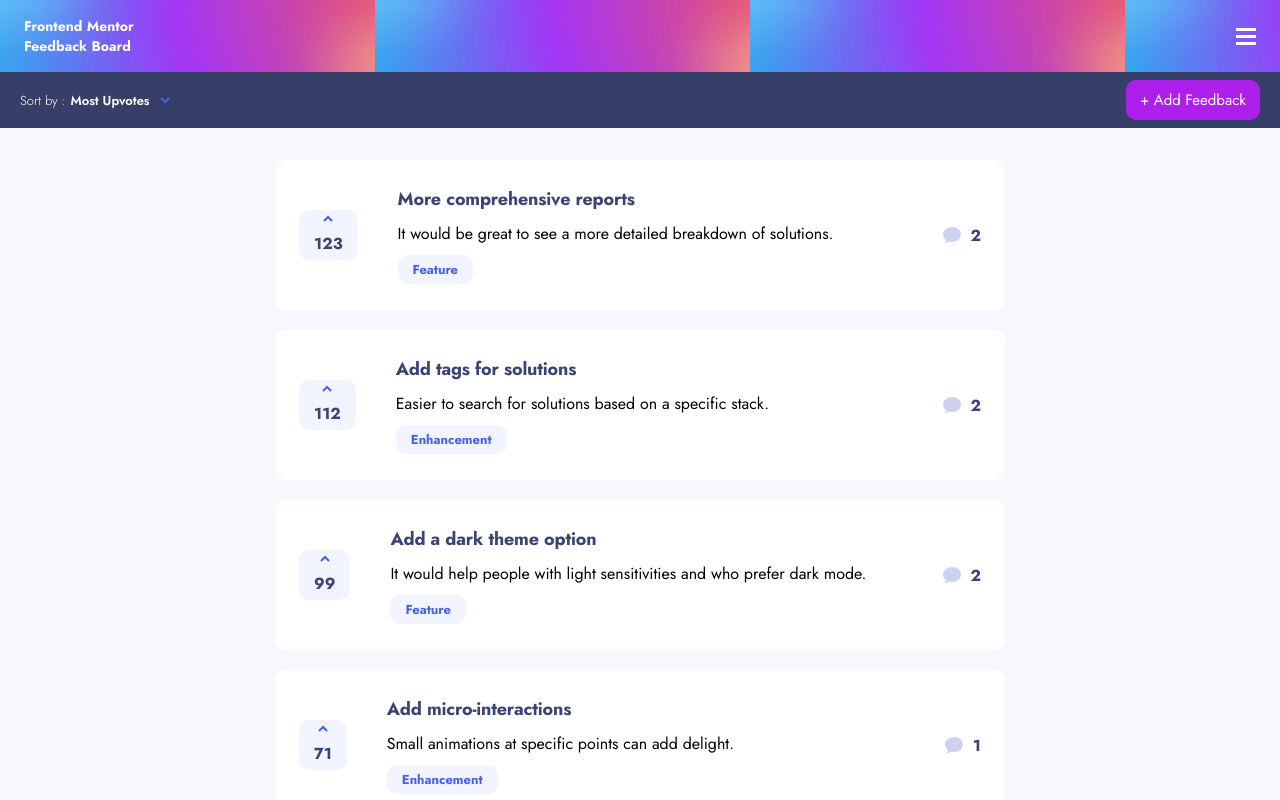
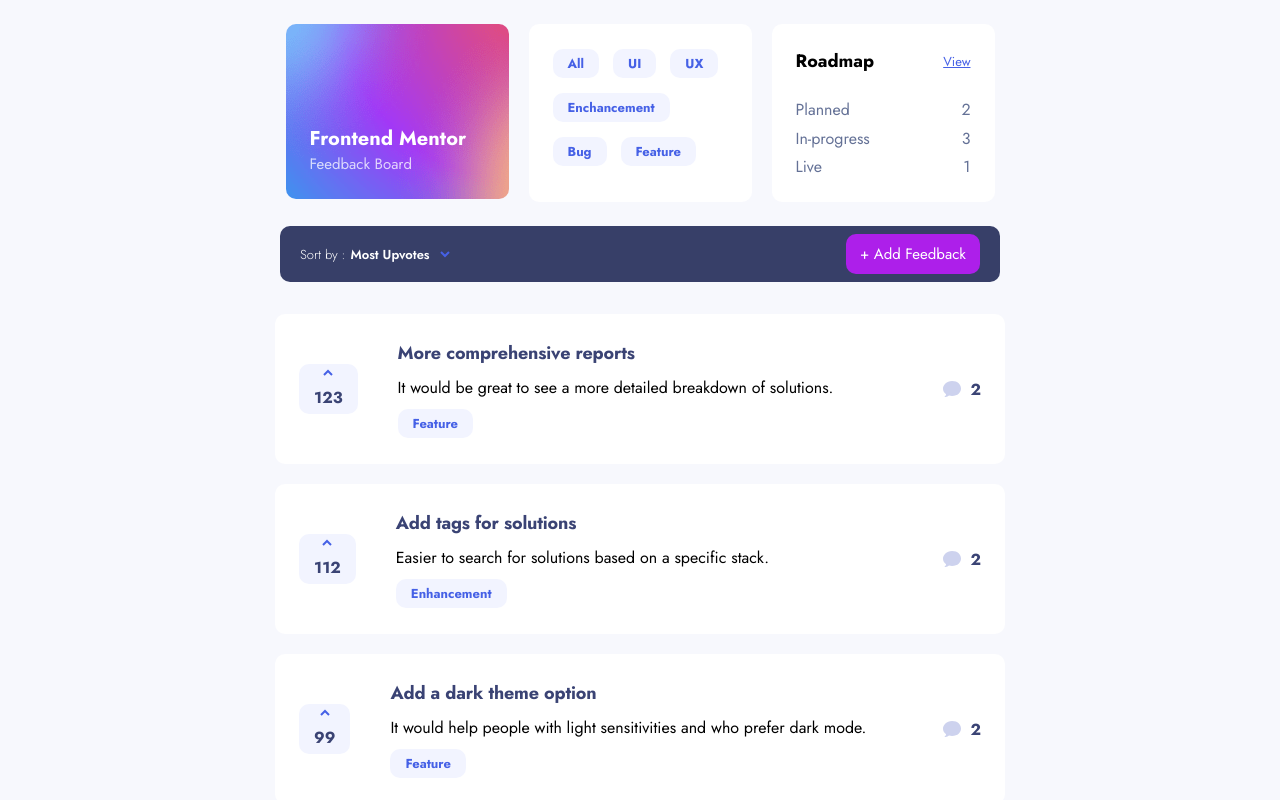
Before and after one commit to JJooaa/feedbackapp, a React (Create React App) app: page /feedbacks in a window 1280 px wide. Shown: the top 800 px of the page. Built offline with nearby package versions, Linux system fonts and the light colour scheme.

Commit message:
do stuff

```diff
--- a/src/App.tsx
+++ b/src/App.tsx
@@ -1,9 +1,10 @@
-import React from "react";
+import React, { useContext, createContext } from "react";
 import "./App.css";
 import Feedbacks from "./pages/Feedbacks/Feedbacks";
 import { BrowserRouter as Router, Routes, Route, Link } from "react-router-dom";
 import FeedbackDetail from "./components/FeedbackDetail/FeedbackDetail";
 import CreateFeedBack from "./pages/CreateFeedBack/CreateFeedBack";
+import data from "./data.json";
 
 const App: React.FC = () => {
   return (
--- a/src/components/Comments/CommentList.tsx
+++ b/src/components/Comments/CommentList.tsx
@@ -8,6 +8,7 @@
   image: string;
 }
 interface Props {
+  setItem?: any;
   comment: {
     content: "string";
     id: number;
@@ -16,7 +17,7 @@
   }[];
 }
 
-const CommentList = ({ comment }: Props) => {
+const CommentList = ({ comment, setItem }: Props) => {
   return (
     <>
       <div className="comments-wrapper">
@@ -26,7 +27,7 @@
             <SingleComment key={index} index={index} item={item} />
           ))}
       </div>
-      <PostComment />
+      <PostComment setItem={setItem} comment={comment} />
     </>
   );
 };
--- a/src/components/Comments/PostComment.tsx
+++ b/src/components/Comments/PostComment.tsx
@@ -1,14 +1,44 @@
-import { useRef, useState } from "react";
+import React, { useRef, useState } from "react";
 import Button from "../Button/Button";
 
-const PostComment = (): JSX.Element => {
+interface User {
+  username: string;
+  name: string;
+  image: string;
+}
+interface Props {
+  setItem: any;
+  comment: {
+    content: "string";
+    id: number;
+    user: User;
+    replies?: {}[];
+  }[];
+}
+const PostComment: React.FC<Props> = ({ setItem, comment }) => {
   const textAreaRef = useRef<HTMLTextAreaElement>(null);
   const [state, setState] = useState<number>(0);
 
   const handleValueChange = (): void => {
     if (textAreaRef.current?.value.length !== undefined) {
-      setState(textAreaRef.current?.value.length);
+      setState(textAreaRef.current.value.length);
     }
+  };
+
+  const onSubmitClick = () => {
+    // setItem((prevState: any) => [
+    //   ...prevState[0].comments,
+    //   {
+    //     id: 12,
+    //     content: "this is a comment",
+    //     user: {
+    //       image: "./assets/user-images/image-jackson.jpg",
+    //       name: "Jackson Barker",
+    //       username: "countryspirit",
+    //     },
+    //   },
+    // ]);
+    setItem({});
   };
 
   return (
@@ -24,7 +54,9 @@
       ></textarea>
       <div>
         <p>{250 - state} characters left</p>
-        <Button text="Post Comment" color="#AD1FEA" link="feedbacks/create" />
+        <span onClick={() => onSubmitClick()}>
+          <Button text="Post Comment" color="#AD1FEA" link="" />
+        </span>
       </div>
     </div>
   );
--- a/src/components/FeedbackDetail/FeedbackDetail.tsx
+++ b/src/components/FeedbackDetail/FeedbackDetail.tsx
@@ -10,6 +10,7 @@
 const FeedbackDetail = () => {
   const { id } = useParams();
   const [item, setItem] = useState<any>(null);
+  console.log(item);
 
   const getItemWithId = useCallback(async () => {
     let item = data.productRequests.filter((item) => item.id === Number(id));
@@ -39,7 +40,7 @@
       </header>
       <main className="main">
         <SuggestionCard item={item[0]} />
-        <CommentList comment={item[0].comments} />
+        <CommentList comment={item[0].comments} setItem={setItem} />
       </main>
     </>
   );
--- a/src/components/SuggestionCard/SuggestionCard.tsx
+++ b/src/components/SuggestionCard/SuggestionCard.tsx
@@ -18,7 +18,6 @@
 
 const SuggestionCard: React.FC<Props> = ({ item }) => {
   const { width } = useWindowSize();
-
   const returnCommentsLength = (commentsArray: object[]): number => {
     return commentsArray === undefined ? 0 : commentsArray.length;
   };
--- a/src/components/menu/menu.scss
+++ b/src/components/menu/menu.scss
@@ -4,11 +4,16 @@
   right: 0;
   bottom: -72px;
   height: 100%;
+  z-index: 50;
   background: rgba(0, 0, 0, 0.5);
   display: flex;
   justify-content: flex-end;
+  @media screen and (min-width: 700px) {
+    position: initial;
+  }
 
   nav {
+    z-index: 100;
     width: 70%;
     background: #f7f8fd;
     height: 100%;
@@ -16,6 +21,11 @@
     flex-direction: column;
     padding: 24px;
     gap: 20px;
+    @media screen and (min-width: 700px) {
+      flex-direction: row;
+      width: 100%;
+      justify-content: center;
+    }
 
     .features-ul {
       list-style-type: none;
@@ -83,3 +93,23 @@
     }
   }
 }
+
+.tablet-logo {
+  width: 223px;
+  height: 175px;
+  display: flex;
+  flex-direction: column;
+  justify-content: flex-end;
+  color: white;
+  border-radius: 10px;
+  padding: 24px;
+  background: url("../../assets/suggestions/tablet/background-header.png");
+  h1 {
+    font-size: 20px;
+  }
+  h2 {
+    font-size: 15px;
+    font-weight: 500;
+    opacity: 0.75;
+  }
+}
--- a/src/components/menu/menu.tsx
+++ b/src/components/menu/menu.tsx
@@ -1,11 +1,12 @@
 import React from "react";
 import "./menu.scss";
 import { Link } from "react-router-dom";
-
+import { useWindowSize } from "usehooks-ts";
 interface Props {
   filteredData: {}[];
 }
 const Menu: React.FC<Props> = ({ filteredData }) => {
+  const { width } = useWindowSize();
   const features: Array<string> = [
     "All",
     "UI",
@@ -26,8 +27,12 @@
   );
 
   return (
-    <div className="wrapper">
+    <div className={width < 700 ? "wrapper" : "wrapper desktop"}>
       <nav>
+        <div className="tablet-logo">
+          <h1>Frontend Mentor</h1>
+          <h2>Feedback Board</h2>
+        </div>
         <ul className="features-ul">
           {features.map((item: string, index: number) => (
             <li key={index}>{item}</li>
--- a/src/pages/CreateFeedBack/createFeedback.scss
+++ b/src/pages/CreateFeedBack/createFeedback.scss
@@ -1,6 +1,7 @@
 .create-container {
   background: white;
   border-radius: 10px;
+  width: 100%;
   max-width: 540px;
   margin: 0 auto;
   display: flex;
--- a/src/pages/Feedbacks/Feedbacks.tsx
+++ b/src/pages/Feedbacks/Feedbacks.tsx
@@ -10,6 +10,7 @@
 import SuggestionCard from "../../components/SuggestionCard/SuggestionCard";
 import data from "../../data.json";
 import OptionList from "../../components/OptionList/OptionList";
+import { useWindowSize } from "usehooks-ts";
 
 const options: Array<string> = [
   "Most Upvotes",
@@ -19,6 +20,7 @@
 ];
 
 const Feedbacks: React.FC = () => {
+  const { width } = useWindowSize();
   const staticData = data.productRequests;
   const [filteredData, setFilteredData] = useState(staticData);
 
@@ -66,10 +68,17 @@
 
   useEffect(() => {
     changeSortBy("Most Upvotes");
+    // eslint-disable-next-line react-hooks/exhaustive-deps
   }, []);
 
   return (
     <>
+      {isHamburgerOpen === true ? (
+        <Menu filteredData={filteredData} />
+      ) : (
+        width > 700 && <Menu filteredData={filteredData} />
+      )}
+      {width < 700 && (
         <header className="header">
           <div>
             <h1>Frontend Mentor</h1>
@@ -81,6 +90,7 @@
             onClick={onHamburgerClick}
           />
         </header>
+      )}
 
       <div className="secondheader">
         <p>
@@ -120,7 +130,6 @@
           <Empty />
         )}
       </main>
-      {isHamburgerOpen && <Menu filteredData={filteredData} />}
     </>
   );
 };
--- a/src/pages/Feedbacks/layout.scss
+++ b/src/pages/Feedbacks/layout.scss
@@ -35,6 +35,11 @@
   color: white;
   position: relative;
   font-size: 13px;
+  margin: 0 auto;
+  @media screen and (min-width: 700px) {
+    border-radius: 10px;
+    max-width: 720px;
+  }
   p {
     font-weight: 300;
     display: flex;
```
Lines whose indentation alone changed are shown as unchanged.
